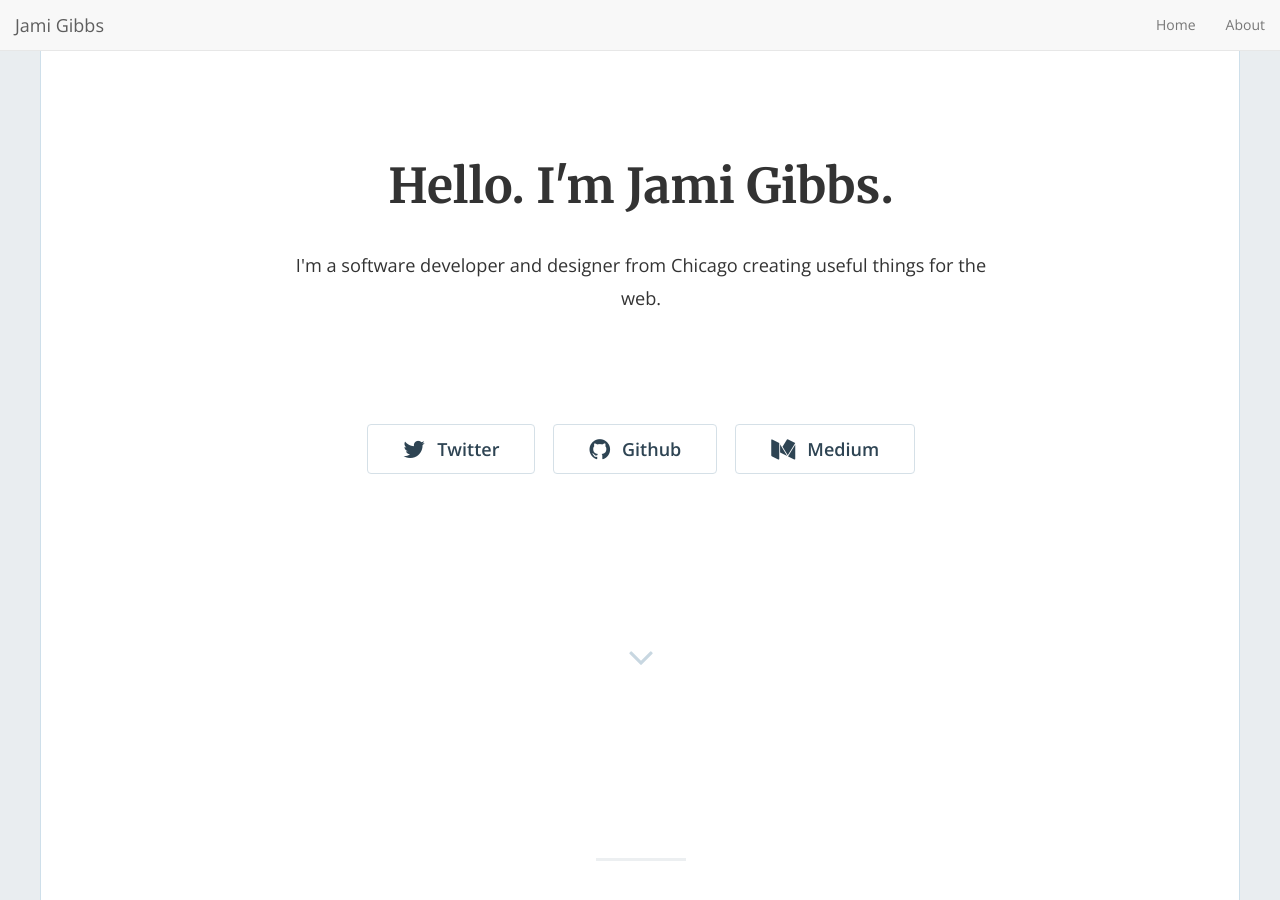
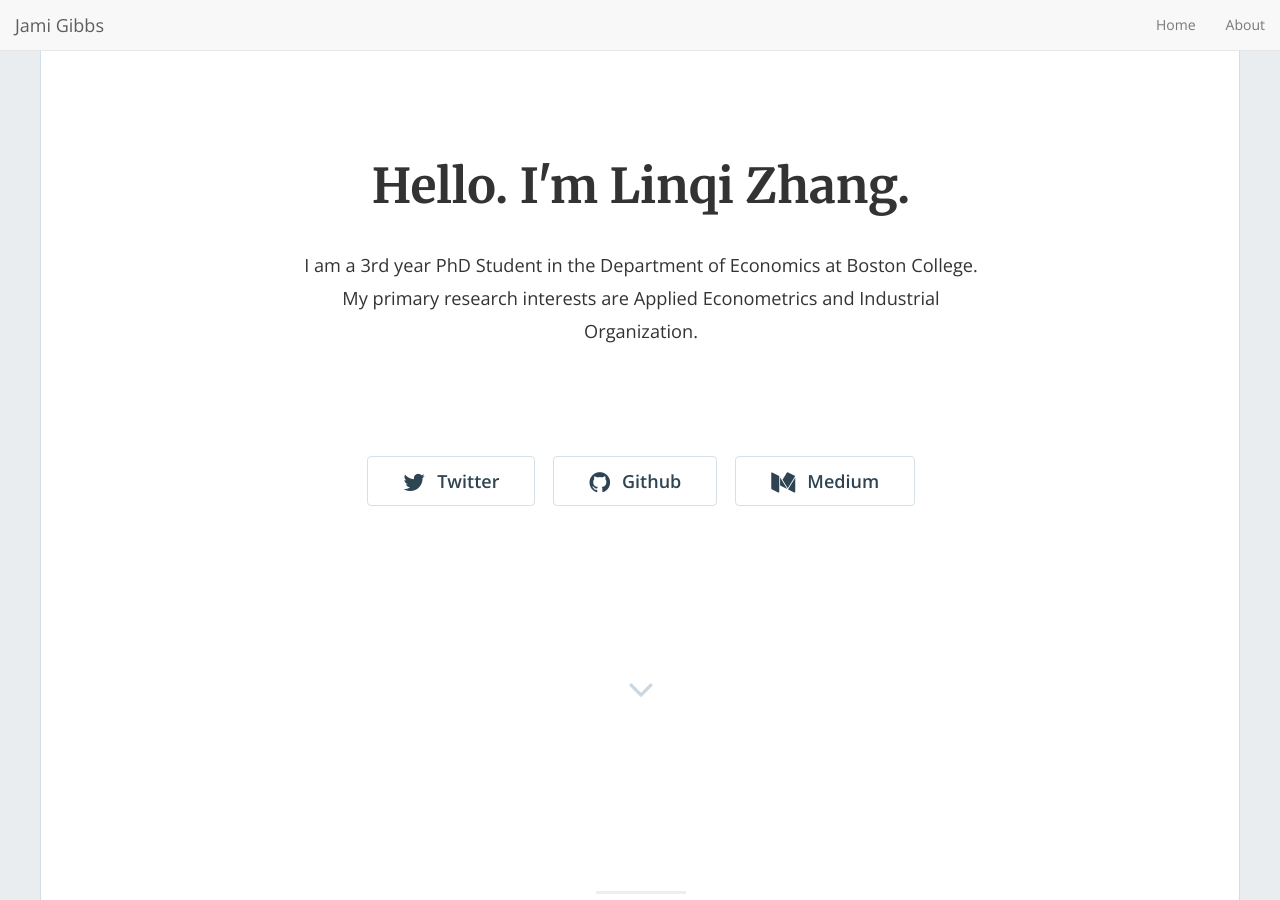
Before and after one commit to zhanglinqi/zhanglinqi.github.io, a Jekyll site: the page built from index.html, in a window 1280 px wide and 900 px high. Built offline with Jekyll 4.4.1, drawn with Linux system fonts in a browser that asks for light colours; nearby versions of some CDN libraries; the list of posts is cut into pages by our own code.

Commit message:
no message

```diff
--- a/_config.yml
+++ b/_config.yml
@@ -13,9 +13,9 @@
 # you will see them accessed via {{ site.title }}, {{ site.email }}, and so on.
 # You can create any custom variable you would like, and they will be accessible
 # in the templates via {{ site.myvariable }}.
-title: "Hello. I'm Jami Gibbs."
-email: 'jami0821@gmail.com'
-description: "I'm a software developer and designer from Chicago creating useful things for the web."
+title: "Hello. I'm Linqi Zhang."
+email: 'linqi.zhang@bc.edu'
+description: "I am a 3rd year PhD Student in the Department of Economics at Boston College. My primary research interests are Applied Econometrics and Industrial Organization."
 baseurl: "" # the subpath of your site, e.g. /blog
 url: "https://jamigibbs.github.io/phantom" # the base hostname & protocol for your site, e.g. https://example.com
 twitter_username: 'jamigibbs'
```
